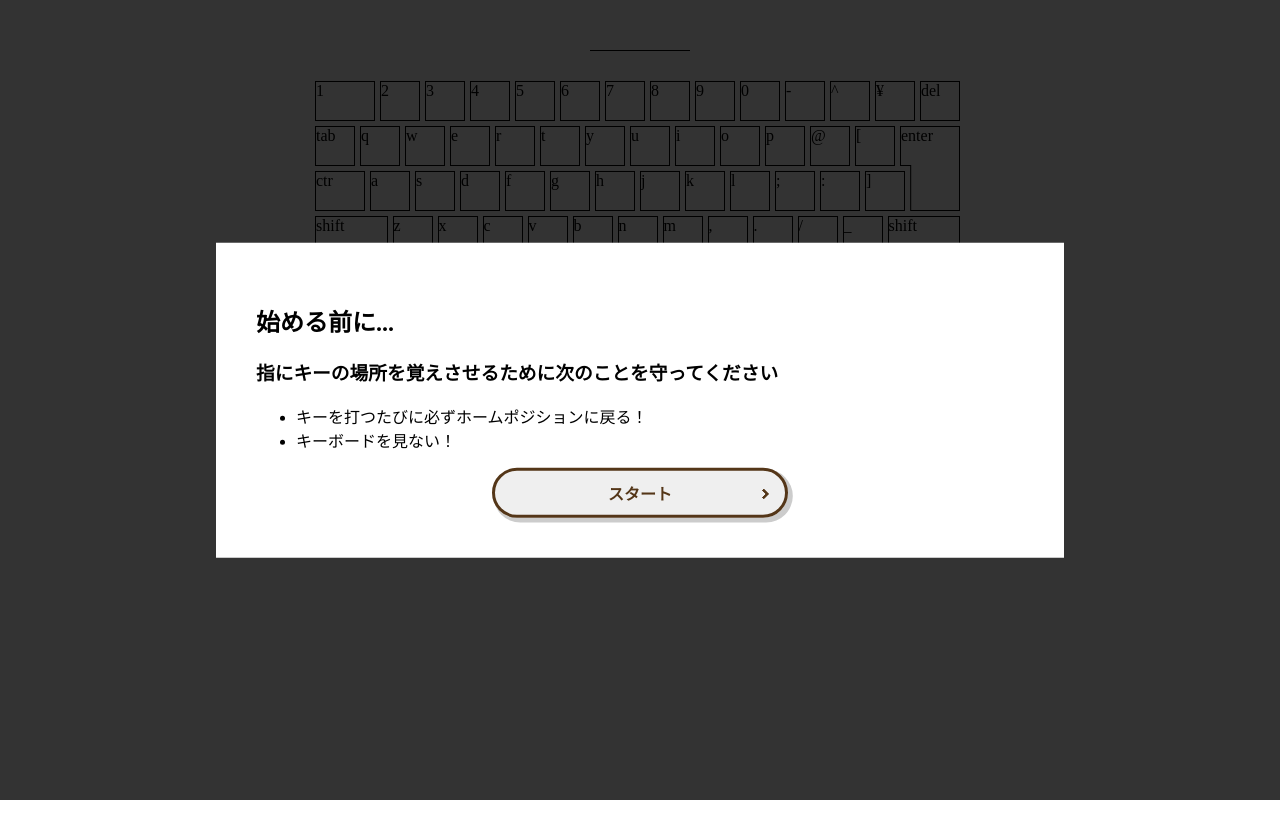
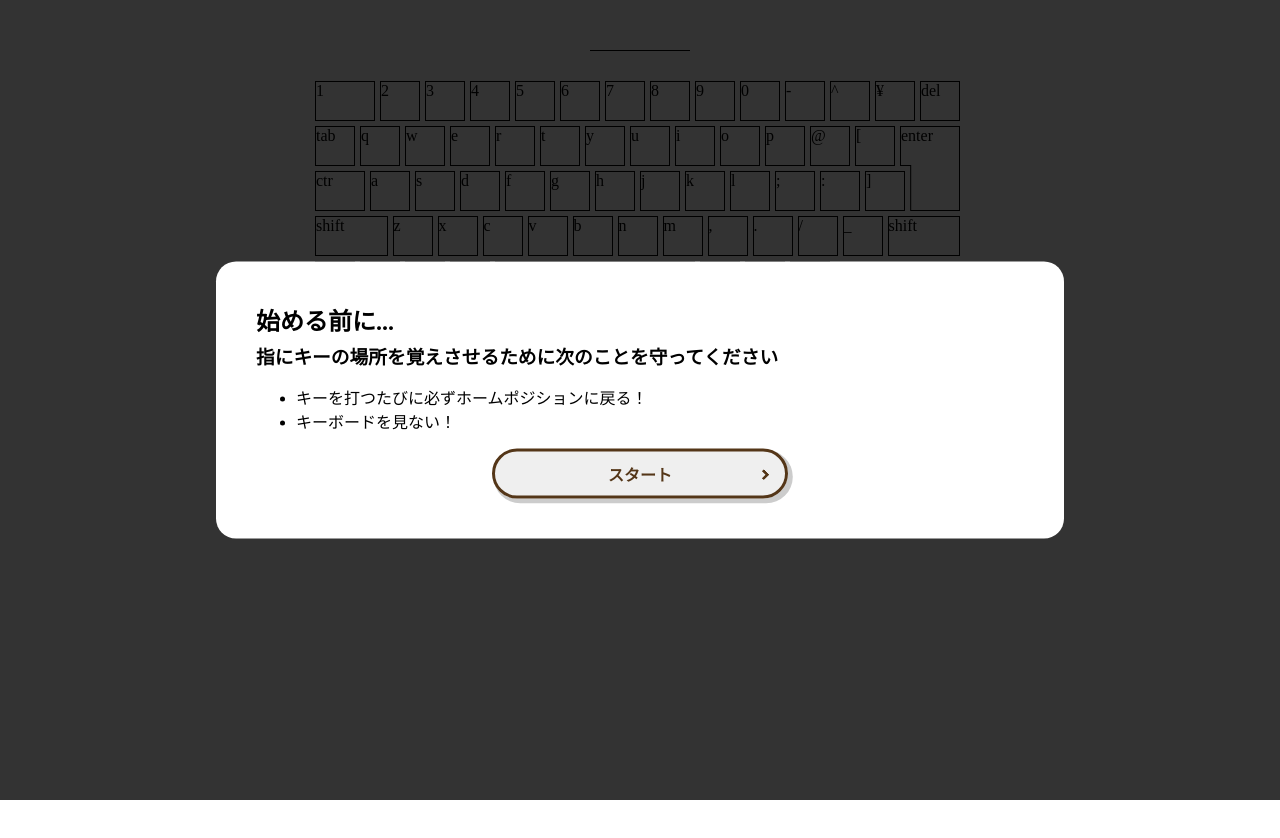
Before and after one commit to reo-fujimoto2653/touch-typing-app, a plain HTML site: page index.html in a window 1280 px wide. Drawn offline with nearby package versions, Linux system fonts and the light colour scheme.

Commit message:
change modal design

```diff
--- a/style.css
+++ b/style.css
@@ -100,7 +100,7 @@ html {
     transform: translate(-50%, -50%);
     left: 50%;
     top: 50%;
-
+    border-radius: 20px;
 }
 
 .introduction-modal-content{
@@ -114,6 +114,11 @@ html {
     transform: translate(-50%, -50%);
     left: 50%;
     top: 50%;
+    border-radius: 20px;
+}
+
+.introduction-modal-content h2, h3{
+    margin: 0px 0px 5px 0px;
 }
 
 .modal-content h2 {
@@ -174,6 +179,7 @@ html {
     top: 50%;
     transform: translate(-50%, -50%);
     width: 60%;
+    border-radius: 20px;
 }
 
 .result-modal-content p {
```
